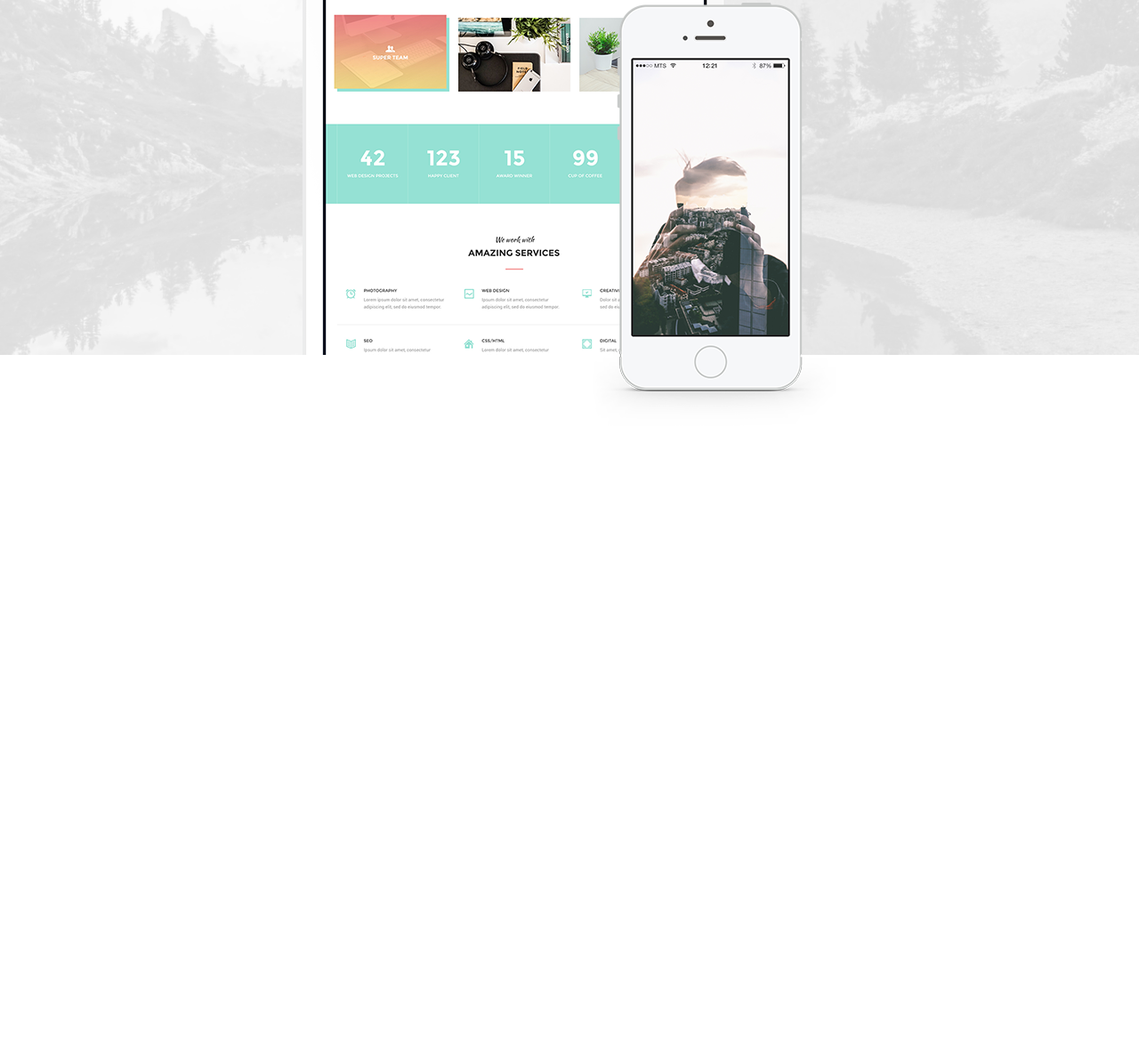
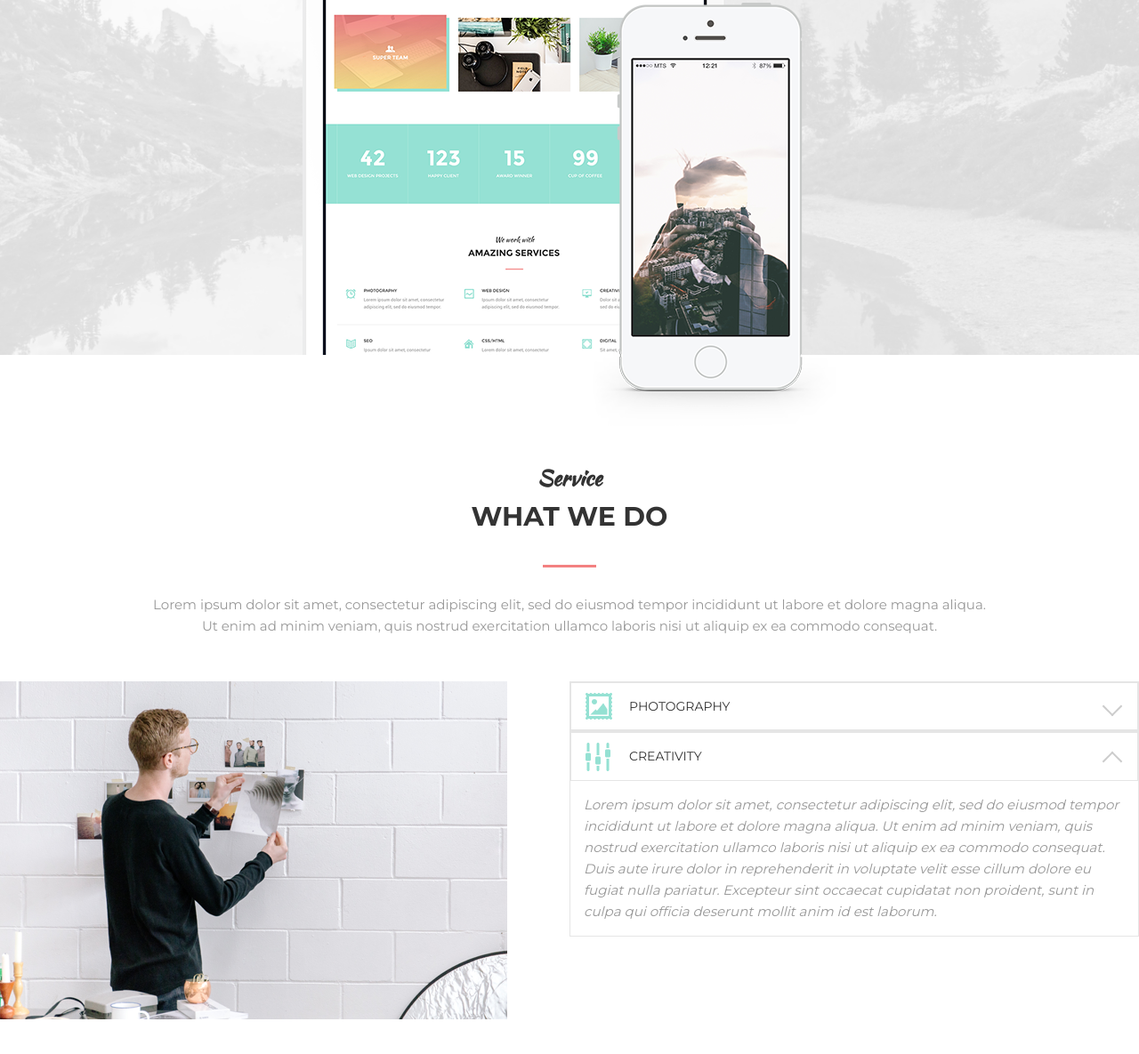
Before and after one commit to Lamadar/MoGo, a plain HTML site: page index.html in a window 1280 px wide. Shown: the part 2719-3904 px from the top of the page at 89% size. Before the commit the page ends 3198 px from the top, so only its background shows below. Drawn offline with Linux system fonts and the light colour scheme.

Commit message:
Add 'What we do' section

```diff
--- a/assets/css/style.css
+++ b/assets/css/style.css
@@ -240,6 +240,7 @@ hr{
     background: url("../images/devices/Slice_3.png") center no-repeat;
     -webkit-background-size: cover;
     background-size: cover;
+    margin-bottom: 40px;
 
 }
 
@@ -415,3 +416,68 @@ hr{
     z-index: 1;
 
 }
+/* WEDO */
+.wedo{
+    display: flex;
+}
+.wedo__item{
+width: 50%;
+}
+/* Accordion */
+.accordion__item{
+    border: 1px solid #e5e5e5;
+}
+.accordion__item.active
+.accordion__content{
+    display: block;
+}
+.accordion__item.active
+.accordion__header:after{
+    transform: translateY(-50%)
+    rotate(-45deg);
+    margin-top: 5px;
+
+}
+
+.accordion__header{
+    border: 1px solid #e5e5e5;
+    padding: 15px 20px 15px 65px;
+    position: relative;
+}
+.accordion__header:after{
+    content: "";
+    display: block;
+    width: 16px;
+    height: 16px;
+    border-top: 2px solid #ccc;
+    border-right: 2px solid #ccc;
+    position: absolute;
+    top: 50%;
+    right: 20px;
+    z-index: 1;
+    transform: translateY(-50%)
+    rotate(135deg);
+
+
+
+}
+.accordion__icon{
+position: absolute;
+top: 50%;
+left: 16px;
+z-index: 1;
+transform: translateY(-50%);
+}
+.accordion__content{
+    padding:15px 15px;
+    font-size: 15px;
+    color: #999999;
+    font-style: italic;
+    font-weight: 300;
+    display: none;
+}
+.accordion__title{
+font-size: 14px;
+color: 333;
+text-transform:  uppercase;
+}
--- a/index.html
+++ b/index.html
@@ -180,7 +180,45 @@
                 <img class="devices__item devices__item--iphone" src="assets/images/devices/White.png" alt="" >
             </div>
 </section>
+<section class="section">
+    <div class="container">
+            <div class="section__header">
+                    <h3 class="section__suptitle">Service</h3>
+                    <h2 class="section__title">what we do</h2>
+                    <div class="section__text">
+                            <p>Lorem ipsum dolor sit amet, consectetur adipiscing elit, sed do eiusmod tempor incididunt ut labore et dolore magna aliqua. Ut enim ad minim veniam, quis nostrud exercitation ullamco laboris nisi ut aliquip ex ea commodo consequat.</p>
+                        </div>
 
+    </div>
+    <div class="wedo">
+            <div class="wedo__item">
+                <img src="assets/images/wedo/Layer_43.png" alt="">
+            </div>
+            <div class="wedo__item">
+            <div class="accordion">
+                <div class="accordion__item">
+                    <div class="accordion__header">
+                        <img src="assets/images/wedo/PICTURE.png" alt="" class="accordion__icon">
+                        <div class="accordion__title">Photography</div>
+                    </div>
+                    <div class="accordion__content">Lorem ipsum dolor sit amet, consectetur adipiscing elit, sed do eiusmod tempor incididunt ut labore et dolore magna aliqua. Ut enim ad minim veniam, quis nostrud exercitation ullamco laboris nisi ut aliquip ex ea commodo consequat. Duis aute irure dolor in reprehenderit in voluptate velit esse cillum dolore eu fugiat nulla pariatur. Excepteur sint occaecat cupidatat non proident, sunt in culpa qui officia deserunt mollit anim id est laborum.</div>
+
+                </div>
+
+
+                <div class="accordion__item active">
+                        <div class="accordion__header">
+                            <img src="assets/images/wedo/EQUALIZER.png" alt="" class="accordion__icon">
+                            <div class="accordion__title">creativity</div>
+                        </div>
+                        <div class="accordion__content">Lorem ipsum dolor sit amet, consectetur adipiscing elit, sed do eiusmod tempor incididunt ut labore et dolore magna aliqua. Ut enim ad minim veniam, quis nostrud exercitation ullamco laboris nisi ut aliquip ex ea commodo consequat. Duis aute irure dolor in reprehenderit in voluptate velit esse cillum dolore eu fugiat nulla pariatur. Excepteur sint occaecat cupidatat non proident, sunt in culpa qui officia deserunt mollit anim id est laborum.</div>
+
+                    </div>
+            </div>
+
+        </div>
+    </div>
+</section>
 
 </body>
 </html>
```
Also changed, not shown: assets/images/wedo/EQUALIZER.png (added), assets/images/wedo/Layer_43.png (added), assets/images/wedo/PICTURE.png (added).
